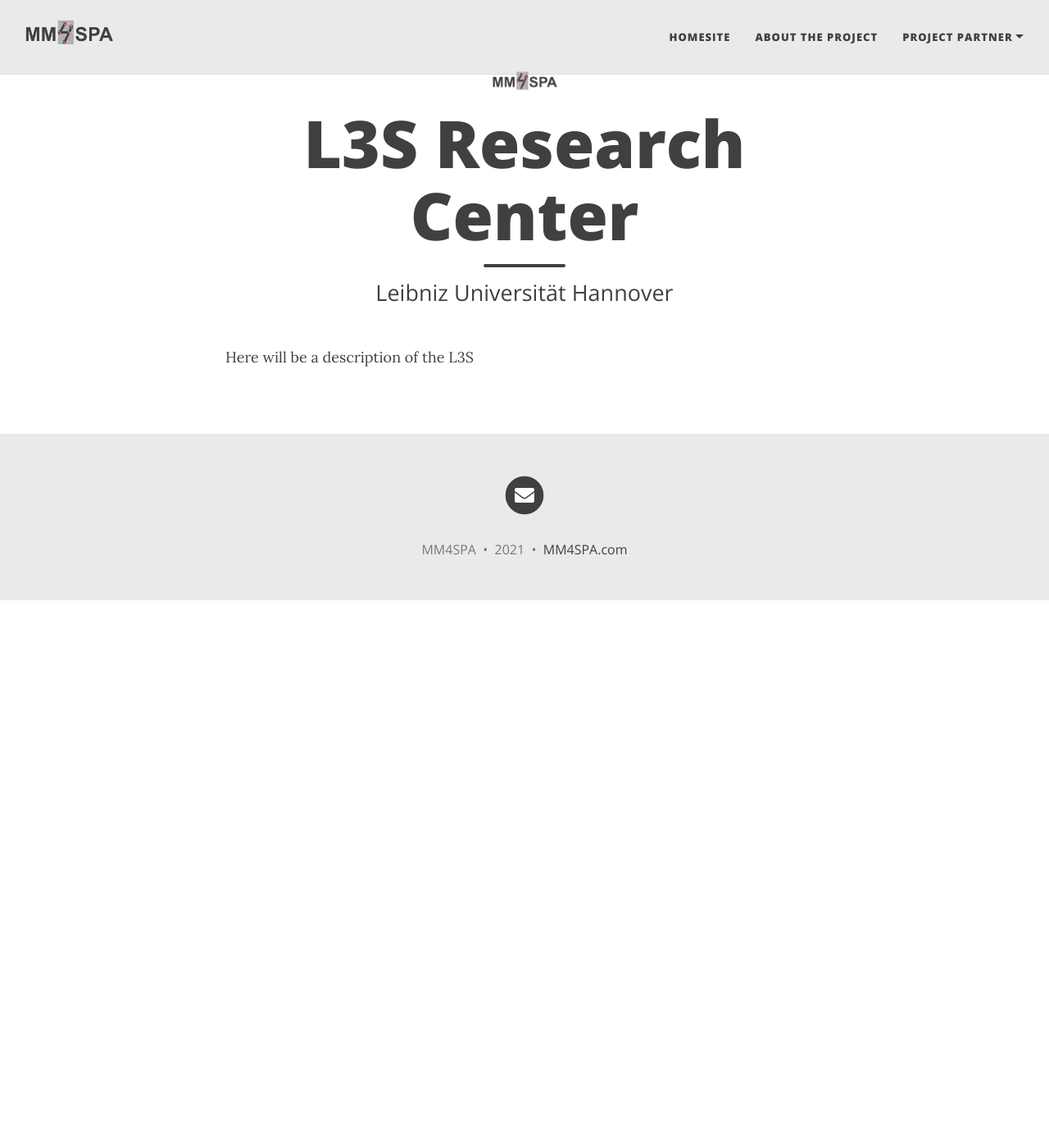
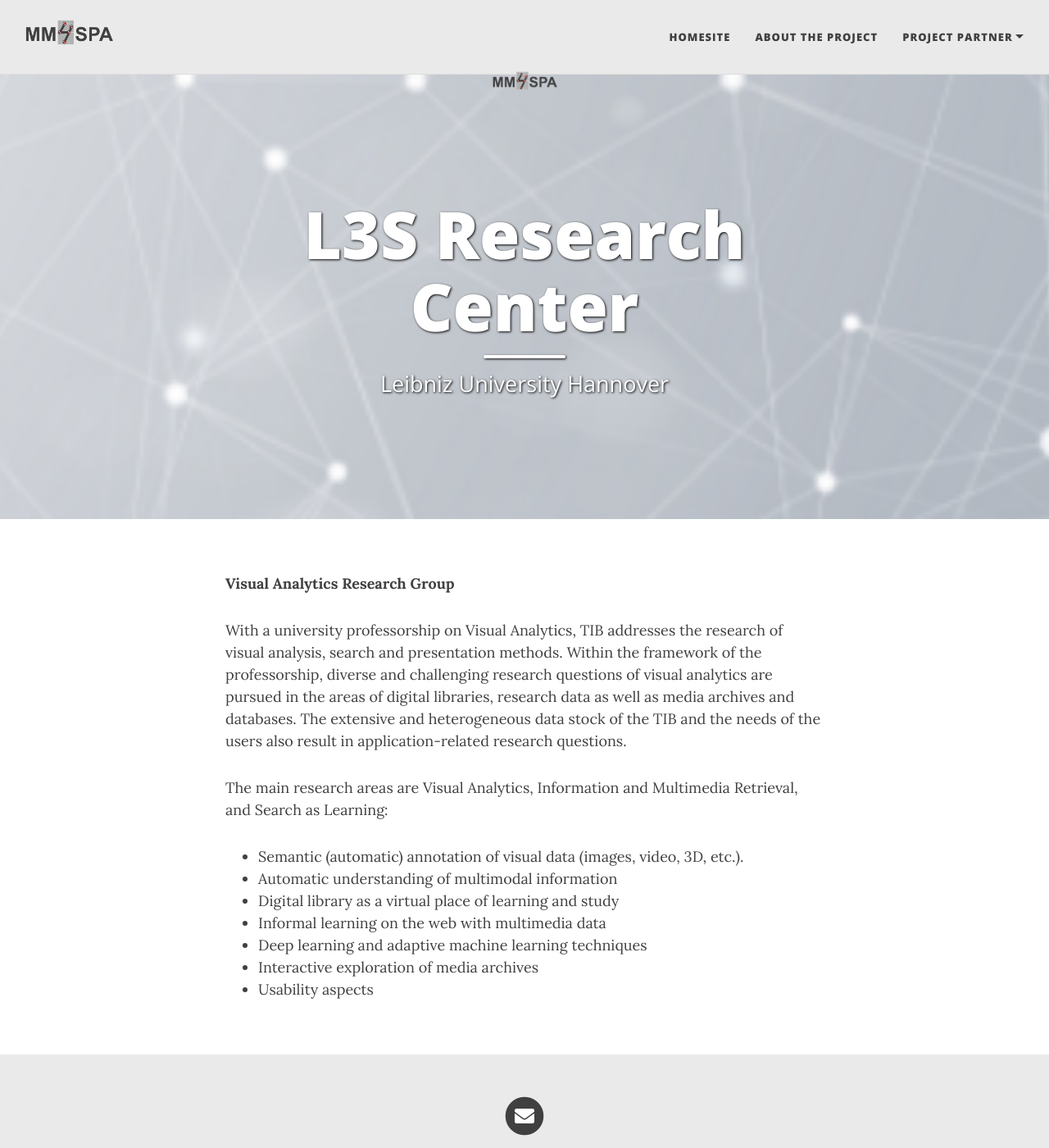
Before and after one commit to draabe/MM4SPA, a Jekyll site: the page built from l3s.md, in a window 1280 px wide and 1400 px high. Shown: the whole window at 82% size. Built offline with Jekyll 4.4.1, drawn with Linux system fonts in a browser that asks for light colours; nearby versions of some CDN libraries.

Commit message:
updates things on the test website

```diff
--- a/l3s.md
+++ b/l3s.md
@@ -1,6 +1,19 @@
 ---
 layout: page
 title: L3S Research Center
-subtitle: Leibniz Universität Hannover
+subtitle: Leibniz University Hannover
+cover-img: /assets/img/L3S2.png
 ---
-Here will be a description of the L3S
+**Visual Analytics Research Group**
+
+With a university professorship on Visual Analytics, TIB addresses the research of visual analysis, search and presentation methods. Within the framework of the professorship, diverse and challenging research questions of visual analytics are pursued in the areas of digital libraries, research data as well as media archives and databases. The extensive and heterogeneous data stock of the TIB and the needs of the users also result in application-related research questions.
+
+The main research areas are Visual Analytics, Information and Multimedia Retrieval, and Search as Learning:
+
+- Semantic (automatic) annotation of visual data (images, video, 3D, etc.).
+- Automatic understanding of multimodal information
+- Digital library as a virtual place of learning and study
+- Informal learning on the web with multimedia data
+- Deep learning and adaptive machine learning techniques
+- Interactive exploration of media archives
+- Usability aspects
```
Also changed, not shown: dshs.md (+2 -0 lines), kinexon.md (+1 -2 lines), assets/img/L3S.PNG (added), assets/img/L3S2.PNG (added), assets/img/logo_dshs.jpg (added), 2 other files.
